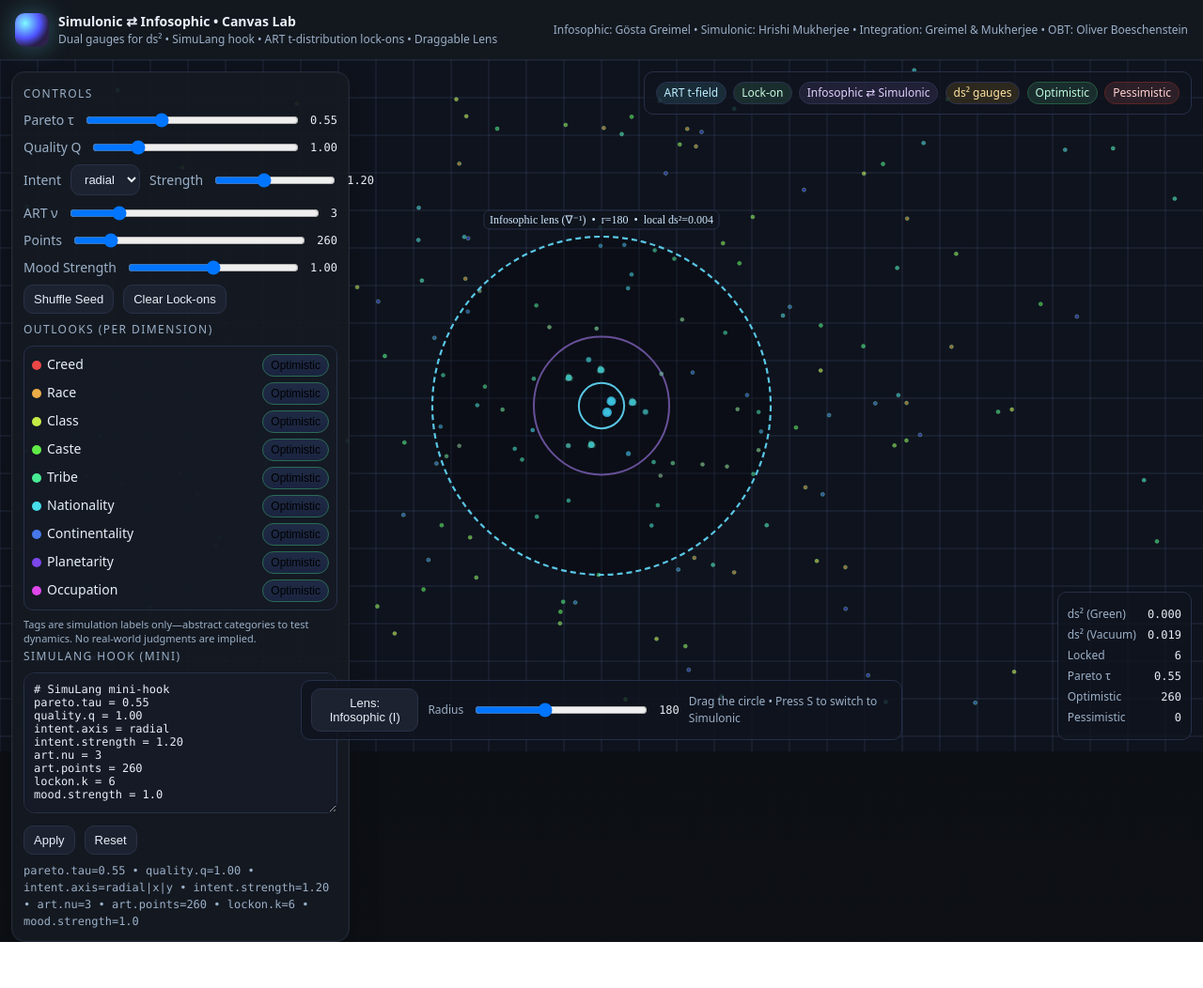
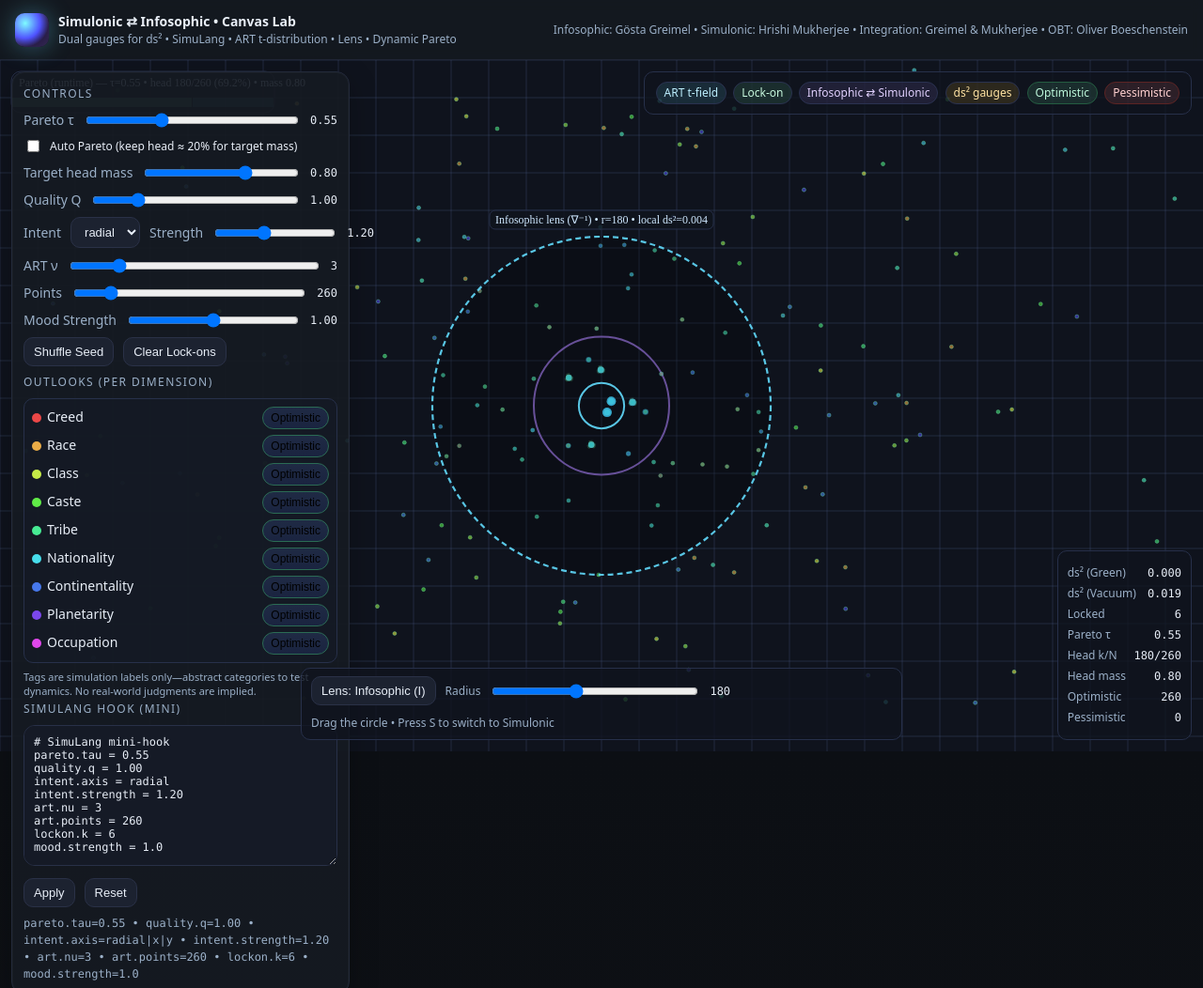
Before and after one commit to SirHrishiMukherjee/krugernp, a plain HTML site: page index.html in a window 1280 px wide. Shown: the top 1052 px of the page at 94% size. Before the commit the page ends 1003 px from the top, so only its background shows below. Drawn offline with Linux system fonts and the light colour scheme.

Commit message:
Added runtime Pareto.

```diff
--- a/index.html
+++ b/index.html
@@ -3,7 +3,7 @@
 <head>
 <meta charset="utf-8" />
 <meta name="viewport" content="width=device-width,initial-scale=1" />
-<title>Simulonic ⇄ Infosophic • Canvas Lab + Lens</title>
+<title>Simulonic ⇄ Infosophic • Canvas Lab + Lens + Dynamic Pareto</title>
 <style>
   :root{
     --bg:#0f1115; --panel:#161a22; --card:#1c2230; --text:#e8eef7; --muted:#9bb0c8;
@@ -35,7 +35,7 @@
   .btn:hover{border-color:#3a425e}
   .mono{font-family:ui-monospace,SFMono-Regular,Menlo,Consolas,monospace; font-size:12px}
   textarea.code{
-    width:100%; min-height:150px; resize:vertical; border:1px solid #283048; border-radius:12px; background:#151a26; color:var(--text); padding:10px; outline:none;
+    width:100%; min-height:150px; resize:vertical; border:1px solid #283048; border-radius:12px; background:#151a26; color:#e8eef7; padding:10px; outline:none;
   }
   .legend{
     position:absolute; right:12px; top:12px; background:rgba(16,20,30,.78); padding:8px 10px; border:1px solid #27304a; border-radius:10px; font-size:12px;
@@ -70,8 +70,9 @@
   .lensHUD{
     position:absolute; left:50%; transform:translateX(-50%); bottom:12px;
     background:rgba(16,20,30,.78); padding:8px 10px; border:1px solid #27304a; border-radius:10px; font-size:12px;
-    display:flex; gap:10px; align-items:center;
+    display:flex; gap:10px; align-items:center; flex-wrap:wrap;
   }
+  .chk{display:flex; align-items:center; gap:8px; font-size:12px}
 </style>
 </head>
 <body>
@@ -80,7 +81,7 @@
       <div class="logo" title="Simulonic ⇄ Infosophic"></div>
       <div>
         <div class="title">Simulonic ⇄ Infosophic • Canvas Lab</div>
-        <div class="sub">Dual gauges for ds² • SimuLang hook • ART t-distribution lock-ons • Draggable Lens</div>
+        <div class="sub">Dual gauges for ds² • SimuLang • ART t-distribution • Lens • Dynamic Pareto</div>
       </div>
     </div>
     <div class="sub">Infosophic: Gösta Greimel • Simulonic: Hrishi Mukherjee • Integration: Greimel & Mukherjee • OBT: Oliver Boeschenstein</div>
@@ -93,6 +94,12 @@
     <div class="panel" id="ctrlPanel">
       <div class="h">Controls</div>
       <div class="row"><span class="muted">Pareto τ</span><input id="rngTau" type="range" min="0.05" max="1.5" step="0.01"><span class="mono" id="labTau"></span></div>
+      <div class="row chk">
+        <input id="chkAutoPareto" type="checkbox" />
+        <label for="chkAutoPareto">Auto Pareto (keep head ≈ 20% for target mass)</label>
+      </div>
+      <div class="row"><span class="muted">Target head mass</span><input id="rngTargetMass" type="range" min="0.50" max="0.95" step="0.01" style="flex:1"><span class="mono" id="labTargetMass"></span></div>
+
       <div class="row"><span class="muted">Quality Q</span><input id="rngQ" type="range" min="0.5" max="3" step="0.05"><span class="mono" id="labQ"></span></div>
       <div class="row"><span class="muted">Intent</span>
         <select id="selAxis" class="btn">
@@ -135,6 +142,8 @@
       <div class="statLine"><span class="muted">ds² (Vacuum)</span><span class="mono" id="statV">0.000</span></div>
       <div class="statLine"><span class="muted">Locked</span><span class="mono" id="statL">0</span></div>
       <div class="statLine"><span class="muted">Pareto τ</span><span class="mono" id="statT">0.00</span></div>
+      <div class="statLine"><span class="muted">Head k/N</span><span class="mono" id="statK">0/0</span></div>
+      <div class="statLine"><span class="muted">Head mass</span><span class="mono" id="statMass">0.00</span></div>
       <div class="statLine"><span class="muted">Optimistic</span><span class="mono" id="statPos">0</span></div>
       <div class="statLine"><span class="muted">Pessimistic</span><span class="mono" id="statNeg">0</span></div>
     </div>
@@ -183,7 +192,7 @@ lockon.k = 6
 mood.strength = 1.0
 `;
 function parseSimuLang(src){
-  const cfg = { paretoTau:0.55, qualityQ:1.0, intentAxis:'radial', intentStrength:1.2, artNu:3, artPoints:260, lockTopK:6, moodStrength:1.0 };
+  const cfg = { paretoTau:0.55, qualityQ:1.0, intentAxis:'radial', intentStrength:1.2, artNu:3, artPoints:260, lockTopK:6, moodStrength:1.0, autoPareto:false, targetMass:0.80 };
   const lines = src.split('\n').map(s=>s.trim()).filter(Boolean);
   for(const l of lines){
     const m = l.match(/^([a-z.]+)\s*=\s*([^\#]+)(?:\#.*)?$/i); if(!m) continue;
@@ -196,6 +205,8 @@ function parseSimuLang(src){
     if(k==='art.points') cfg.artPoints = Math.max(10, Math.min(5000, parseInt(v)));
     if(k==='lockon.k') cfg.lockTopK = Math.max(0, parseInt(v));
     if(k==='mood.strength') cfg.moodStrength = Math.max(0, parseFloat(v));
+    if(k==='auto.pareto') cfg.autoPareto = (''+v).toLowerCase().trim() === 'true';
+    if(k==='target.mass') cfg.targetMass = Math.min(0.95, Math.max(0.5, parseFloat(v)));
   }
   return cfg;
 }
@@ -216,53 +227,30 @@ const ctx = stage.getContext('2d');
 const E = {
   tau: rngTau, q: rngQ, intent: rngIntent, axis: selAxis, nu: rngNu, pts: rngPts, mood: rngMood,
   labTau, labQ, labIntent, labNu, labPts, labMood,
-  statG, statV, statL, statT, statPos, statNeg,
+  statG, statV, statL, statT, statPos, statNeg, statK, statMass,
   simTxt: simTxt, btnApply, btnReset, btnShuffle, btnClear,
   outlookGrid: outlookGrid,
-  btnLensMode: btnLensMode, rngLensR: rngLensR, labLensR: labLensR
+  btnLensMode: btnLensMode, rngLensR: rngLensR, labLensR: labLensR,
+  chkAutoPareto: chkAutoPareto, rngTargetMass: rngTargetMass, labTargetMass: labTargetMass
 };
 E.simTxt.value = defaultSimuLang;
 
-/* ---------- Lens (draggable x-ray) ---------- */
-const lens = {
-  x: stage.clientWidth/2,
-  y: stage.clientHeight/2,
-  r: 180,
-  mode: 'infosophic', // 'infosophic' | 'simulonic'
-  dragging: false,
-  offsetX: 0, offsetY: 0
-};
-E.rngLensR.value = lens.r; E.labLensR.textContent = lens.r;
-
-function setLensMode(next){
-  lens.mode = next;
-  E.btnLensMode.textContent = next==='infosophic' ? 'Lens: Infosophic (I)' : 'Lens: Simulonic (S)';
-}
-E.btnLensMode.addEventListener('click', ()=>{
-  setLensMode(lens.mode==='infosophic' ? 'simulonic' : 'infosophic');
-});
-document.addEventListener('keydown', (e)=>{
-  if(e.key==='i' || e.key==='I') setLensMode('infosophic');
-  if(e.key==='s' || e.key==='S') setLensMode('simulonic');
-});
-E.rngLensR.addEventListener('input', (e)=>{
-  lens.r = parseInt(e.target.value,10); E.labLensR.textContent = lens.r;
-});
-
-stage.addEventListener('mousedown', (e)=>{
-  const rect = stage.getBoundingClientRect(); const x=e.clientX-rect.left, y=e.clientY-rect.top;
-  const dx=x-lens.x, dy=y-lens.y; if(Math.hypot(dx,dy) <= lens.r){ lens.dragging=true; lens.offsetX=dx; lens.offsetY=dy; }
-});
+/* ---------- Lens ---------- */
+const lens = { x: stage.clientWidth/2, y: stage.clientHeight/2, r: 180, mode: 'infosophic', dragging:false, offsetX:0, offsetY:0 };
+rngLensR.value = lens.r; labLensR.textContent = lens.r;
+function setLensMode(next){ lens.mode = next; btnLensMode.textContent = next==='infosophic' ? 'Lens: Infosophic (I)' : 'Lens: Simulonic (S)'; }
+btnLensMode.addEventListener('click', ()=> setLensMode(lens.mode==='infosophic' ? 'simulonic' : 'infosophic'));
+document.addEventListener('keydown', (e)=>{ if(e.key.toLowerCase()==='i') setLensMode('infosophic'); if(e.key.toLowerCase()==='s') setLensMode('simulonic'); });
+rngLensR.addEventListener('input', (e)=>{ lens.r = parseInt(e.target.value,10); labLensR.textContent = lens.r; });
+stage.addEventListener('mousedown', (e)=>{ const r=stage.getBoundingClientRect(); const x=e.clientX-r.left, y=e.clientY-r.top; const dx=x-lens.x, dy=y-lens.y; if(Math.hypot(dx,dy)<=lens.r){ lens.dragging=true; lens.offsetX=dx; lens.offsetY=dy; }});
 window.addEventListener('mouseup', ()=>{ lens.dragging=false; });
-window.addEventListener('mousemove', (e)=>{
-  if(!lens.dragging) return;
-  const rect = stage.getBoundingClientRect(); let x=e.clientX-rect.left, y=e.clientY-rect.top;
-  lens.x = x - lens.offsetX; lens.y = y - lens.offsetY;
-});
+window.addEventListener('mousemove', (e)=>{ if(!lens.dragging) return; const r=stage.getBoundingClientRect(); lens.x = e.clientX-r.left - lens.offsetX; lens.y = e.clientY-r.top - lens.offsetY; });
 
 /* ---------- UI wiring ---------- */
 function syncControls(){
   E.tau.value = cfg.paretoTau; E.labTau.textContent = cfg.paretoTau.toFixed(2);
+  E.chkAutoPareto.checked = cfg.autoPareto;
+  E.rngTargetMass.value = cfg.targetMass; E.labTargetMass.textContent = cfg.targetMass.toFixed(2);
   E.q.value = cfg.qualityQ; E.labQ.textContent = cfg.qualityQ.toFixed(2);
   E.intent.value = cfg.intentStrength; E.labIntent.textContent = cfg.intentStrength.toFixed(2);
   E.axis.value = cfg.intentAxis;
@@ -274,16 +262,16 @@ function syncControls(){
 syncControls();
 
 function buildOutlookGrid(){
-  E.outlookGrid.innerHTML = '';
+  outlookGrid.innerHTML = '';
   DIMENSIONS.forEach((d,i)=>{
     const label = document.createElement('div');
     const sw = document.createElement('span'); sw.className='swatch'; sw.style.background = `hsl(${hueForDim(i)} 80% 60%)`;
     label.appendChild(sw); label.appendChild(document.createTextNode(d));
-    const btn = document.createElement('button');
-    const isPos = outlook[d]>=0; btn.className='toggle ' + (isPos?'pos':'neg'); btn.textContent=isPos?'Optimistic':'Pessimistic';
+    const btn = document.createElement('button'); const isPos = outlook[d]>=0;
+    btn.className='toggle ' + (isPos?'pos':'neg'); btn.textContent=isPos?'Optimistic':'Pessimistic';
     btn.title = `Toggle outlook for ${d}`;
     btn.addEventListener('click', ()=>{ outlook[d]=(outlook[d]>=0)?-1:+1; buildOutlookGrid(); buildART(); });
-    E.outlookGrid.appendChild(label); E.outlookGrid.appendChild(btn);
+    outlookGrid.appendChild(label); outlookGrid.appendChild(btn);
   });
 }
 buildOutlookGrid();
@@ -308,15 +296,40 @@ function buildART(){
   }
   const maxS = points.reduce((m,p)=>Math.max(m,p.sal),1e-6);
   for(const p of points){ p.sal/=maxS; }
-  weights = softmax(points.map(p=>p.sal), Math.max(0.05,cfg.paretoTau));
-  // auto top-K lock-ons
+  recomputeWeights(); // uses cfg.paretoTau
   if(cfg.lockTopK>0){
     const top=[...points.map((p,i)=>[p.sal,i])].sort((a,b)=>b[0]-a[0]).slice(0,cfg.lockTopK).map(x=>x[1]);
     for(const i of top) lockSet.add(i);
   }
   E.statPos.textContent = pos; E.statNeg.textContent = neg;
 }
-buildART();
+function recomputeWeights(){
+  weights = softmax(points.map(p=>p.sal), Math.max(0.05,cfg.paretoTau));
+}
+
+/* ---------- Dynamic Pareto control ---------- */
+function headStatsForTarget(targetMass){
+  // Sort weights desc; find smallest k with cumulative mass ≥ targetMass
+  const arr = weights.map((w,i)=>[w,i]).sort((a,b)=>b[0]-a[0]);
+  let cum=0, k=0;
+  for(k=0;k<arr.length;k++){ cum += arr[k][0]; if(cum>=targetMass) break; }
+  const headFrac = (k+1)/Math.max(1,weights.length);
+  return {k: k+1, headFrac, mass: cum};
+}
+function autoAdjustTau(dtSec){
+  // target: headFrac ≈ 0.20 (for default 80/20), but computed from targetMass so we don't hardcode 0.20
+  const targetMass = cfg.targetMass; // e.g., 0.80
+  const {headFrac} = headStatsForTarget(targetMass);
+  const targetHeadFrac = 0.20; // can also be made a slider if you want
+  const error = headFrac - targetHeadFrac; // positive => head too large -> decrease τ to sharpen
+  const gain = 1.0; // base gain
+  const step = -gain * error * dtSec; // negative error increases τ (softer); positive error decreases τ (sharper)
+  cfg.paretoTau = Math.min(1.5, Math.max(0.05, cfg.paretoTau + step));
+  // re-sync labels and slider
+  E.tau.value = cfg.paretoTau; E.labTau.textContent = cfg.paretoTau.toFixed(2); E.statT.textContent = cfg.paretoTau.toFixed(2);
+  // recompute weights with new τ
+  recomputeWeights();
+}
 
 /* ---------- Gauges (global) ---------- */
 function computeDS2Dual(lockedIdx){
@@ -338,85 +351,94 @@ function computeDS2Dual(lockedIdx){
   return { g: squash(dsG), v: squash(dsV) };
 }
 
-/* ---------- Lens rendering helpers ---------- */
-/* Fast local “x-ray”: score each point by kernel-with-center only (O(n)), clip to circle. */
+/* ---------- Lens helpers ---------- */
 function lensScores(){
   const cx=lens.x, cy=lens.y, r=lens.r;
-  const useK = (a)=>Math.exp(-((a.x-cx)**2 + (a.y-cy)**2)/3000);     // Green-ish
-  const useG = (a)=>1/(Math.hypot(a.x-cx, a.y-cy)+1e-3);            // inverse-gradient
+  const useK = (a)=>Math.exp(-((a.x-cx)**2 + (a.y-cy)**2)/3000);
+  const useG = (a)=>1/(Math.hypot(a.x-cx, a.y-cy)+1e-3);
   const kernel = lens.mode==='infosophic' ? useK : useG;
 
   let scores = new Float32Array(points.length);
   let sum=0;
   for(let i=0;i<points.length;i++){
-    const p=points[i]; const dx=p.x-cx, dy=p.y-cy; const inside = (dx*dx+dy*dy)<=r*r;
-    if(!inside) { scores[i]=0; continue; }
+    const p=points[i]; const dx=p.x-cx, dy=p.y-cy; const inside=(dx*dx+dy*dy)<=r*r;
+    if(!inside){ scores[i]=0; continue; }
     const s = (weights[i]/Math.max(0.5,cfg.qualityQ)) * kernel(p);
-    scores[i]=s; sum += s;
+    scores[i]=s; sum+=s;
   }
-  // normalize for color scale and a local ds² readout
   const maxScore = Math.max(1e-6, ...scores);
   for(let i=0;i<scores.length;i++) scores[i]/=maxScore;
-  // pseudo local ds² (squashed total intensity)
   const dsLocal = 1 - Math.exp(-sum/20);
   return {scores, dsLocal};
 }
-
 function drawLensOverlay(scores){
   const r=lens.r, cx=lens.x, cy=lens.y;
-  // Clip to circle
-  ctx.save();
-  ctx.beginPath(); ctx.arc(cx,cy,r,0,Math.PI*2); ctx.clip();
-
-  // Subtle darken background inside lens
-  ctx.fillStyle = 'rgba(0,0,0,.25)';
-  ctx.fillRect(cx-r-2, cy-r-2, r*2+4, r*2+4);
-
-  // Heat overlay for points inside lens
+  ctx.save(); ctx.beginPath(); ctx.arc(cx,cy,r,0,Math.PI*2); ctx.clip();
+  ctx.fillStyle='rgba(0,0,0,.25)'; ctx.fillRect(cx-r-2, cy-r-2, r*2+4, r*2+4);
   for(let i=0;i<points.length;i++){
-    const s=scores[i]; if(s<=0) continue;
-    const p=points[i];
-    // color ramp: Infosophic → cyan/blue, Simulonic → gold/orange
-    let col;
-    if(lens.mode==='infosophic'){
-      const a=.25 + .55*s; col = `hsla(195, 90%, 60%, ${a})`; // teal
-    }else{
-      const a=.25 + .55*s; col = `hsla(40, 95%, 60%, ${a})`;  // amber
-    }
-    ctx.beginPath(); ctx.fillStyle=col; ctx.arc(p.x, p.y, 2 + 3*s, 0, Math.PI*2); ctx.fill();
+    const s=scores[i]; if(s<=0) continue; const p=points[i];
+    const a=.25 + .55*s; const col = (lens.mode==='infosophic') ? `hsla(195, 90%, 60%, ${a})` : `hsla(40, 95%, 60%, ${a})`;
+    ctx.beginPath(); ctx.fillStyle=col; ctx.arc(p.x,p.y, 2+3*s,0,Math.PI*2); ctx.fill();
   }
-
-  // Inner ellipse = local ds² readout
-  const {dsLocal} = lensScores(); // recompute tiny scalar (cheap)
+  const {dsLocal} = lensScores();
   ctx.strokeStyle = lens.mode==='infosophic' ? 'rgba(97,218,251,.9)' : 'rgba(251,191,36,.9)';
-  ctx.lineWidth = 2;
-  ctx.beginPath(); ctx.ellipse(cx, cy, 40*(.6+.8*dsLocal), 40*(.6+.8*dsLocal), 0, 0, Math.PI*2); ctx.stroke();
-
+  ctx.lineWidth=2; ctx.beginPath(); ctx.ellipse(cx,cy, 40*(.6+.8*dsLocal), 40*(.6+.8*dsLocal), 0,0,Math.PI*2); ctx.stroke();
   ctx.restore();
 
-  // Lens rim + label
-  ctx.beginPath();
-  ctx.lineWidth = 2.2;
-  ctx.setLineDash([6,4]);
+  ctx.beginPath(); ctx.setLineDash([6,4]); ctx.lineWidth=2.2;
   ctx.strokeStyle = lens.mode==='infosophic' ? 'rgba(97,218,251,.9)' : 'rgba(251,191,36,.9)';
-  ctx.arc(cx, cy, r, 0, Math.PI*2); ctx.stroke();
-  ctx.setLineDash([]);
+  ctx.arc(cx,cy,r,0,Math.PI*2); ctx.stroke(); ctx.setLineDash([]);
 
-  ctx.fillStyle = 'rgba(16,20,30,.85)';
-  ctx.strokeStyle = '#27304a';
-  ctx.lineWidth = 1;
+  ctx.fillStyle='rgba(16,20,30,.85)'; ctx.strokeStyle='#27304a'; ctx.lineWidth=1;
   const label = lens.mode==='infosophic' ? 'Infosophic lens (∇⁻¹)' : 'Simulonic lens (∇¹)⁻¹';
   const metrics = lensScores();
-  const text = `${label}  •  r=${r}  •  local ds²=${metrics.dsLocal.toFixed(3)}`;
-  ctx.font = '12px ui-monospace';
-  const w = ctx.measureText(text).width + 12, h=20;
+  const text = `${label} • r=${r} • local ds²=${metrics.dsLocal.toFixed(3)}`;
+  ctx.font='12px ui-monospace'; const w=ctx.measureText(text).width+12, h=20;
   ctx.beginPath(); ctx.roundRect(cx - w/2, cy - r - 28, w, h, 6); ctx.fill(); ctx.stroke();
-  ctx.fillStyle = '#cfe8ff';
-  ctx.fillText(text, cx - w/2 + 6, cy - r - 14);
+  ctx.fillStyle='#cfe8ff'; ctx.fillText(text, cx - w/2 + 6, cy - r - 14);
+}
+
+/* ---------- Pareto bar overlay (runtime) ---------- */
+function drawParetoBar(){
+  if(weights.length===0) return;
+  const x = 12, y = 12, W = 280, H = 44;
+  ctx.save();
+  ctx.fillStyle='rgba(16,20,30,.78)'; ctx.strokeStyle='#27304a'; ctx.lineWidth=1;
+  ctx.beginPath(); ctx.roundRect(x,y,W,H,10); ctx.fill(); ctx.stroke();
+
+  // Sorted weights, cumulative
+  const arr = weights.slice().sort((a,b)=>b-a);
+  let cum=0; const target = cfg.targetMass;
+  let kStar = arr.length;
+  for(let i=0;i<arr.length;i++){ cum += arr[i]; if(cum>=target){ kStar=i+1; break; } }
+  const headFrac = kStar/arr.length;
+  const headW = Math.max(1, Math.floor(W*headFrac));
+
+  // head area
+  ctx.fillStyle='rgba(110,231,166,.35)'; ctx.fillRect(x+1, y+H-16, headW-2, 10);
+  // tail area
+  ctx.fillStyle='rgba(97,218,251,.25)'; ctx.fillRect(x+headW, y+H-16, W-headW-1, 10);
+
+  // labels
+  ctx.fillStyle='#cfe8ff'; ctx.font='12px ui-monospace';
+  ctx.fillText(`Pareto (runtime) — τ=${cfg.paretoTau.toFixed(2)} • head ${kStar}/${arr.length} (${(headFrac*100).toFixed(1)}%) • mass ${Math.min(cum,1).toFixed(2)}`, x+8, y+16);
+  ctx.restore();
+
+  // stats panel mirrors
+  E.statK.textContent = `${kStar}/${arr.length}`;
+  E.statMass.textContent = Math.min(cum,1).toFixed(2);
 }
 
 /* ---------- Render loop ---------- */
-function render(){
+let lastT = performance.now();
+function render(tNow){
+  const dtSec = Math.min(0.1, (tNow - lastT)/1000); lastT = tNow;
+
+  // Auto Pareto control
+  if(cfg.autoPareto && points.length>0){
+    autoAdjustTau(dtSec); // adapts τ to maintain ~80/20 (or chosen mass)
+  }
+
   const W=stage.clientWidth, H=stage.clientHeight;
   ctx.clearRect(0,0,W,H);
   ctx.fillStyle='#0f131d'; ctx.fillRect(0,0,W,H);
@@ -457,9 +479,12 @@ function render(){
     if(p.mood>=0) posCount++; else negCount++;
   }
 
-  // lens overlay (after base points)
+  // lens overlay
   const {scores} = lensScores();
   drawLensOverlay(scores);
+
+  // dynamic Pareto bar (runtime)
+  drawParetoBar();
 
   // stats
   E.statG.textContent = ds.g.toFixed(3);
@@ -475,32 +500,33 @@ requestAnimationFrame(render);
 /* ---------- Interaction ---------- */
 stage.addEventListener('click', (e)=>{
   const rect=stage.getBoundingClientRect(); const x=e.clientX-rect.left, y=e.clientY-rect.top;
-  // if click inside lens, do not toggle lock (just move via drag); otherwise lock nearest
-  const inside = Math.hypot(x-lens.x, y-lens.y) <= lens.r;
-  if(inside) return;
+  const inside = Math.hypot(x-lens.x, y-lens.y) <= lens.r; if(inside) return;
   let best=-1, bd=1e9;
-  for(let i=0;i<points.length;i++){
-    const dx=points[i].x-x, dy=points[i].y-y, d=dx*dx+dy*dy; if(d<bd){ bd=d; best=i; }
-  }
+  for(let i=0;i<points.length;i++){ const dx=points[i].x-x, dy=points[i].y-y, d=dx*dx+dy*dy; if(d<bd){ bd=d; best=i; } }
   if(best>=0){ if(lockSet.has(best)) lockSet.delete(best); else lockSet.add(best); }
 });
 
 /* ---------- Control events ---------- */
-E.tau.addEventListener('input', e=>{ cfg.paretoTau=parseFloat(e.target.value); E.labTau.textContent=cfg.paretoTau.toFixed(2); E.statT.textContent=cfg.paretoTau.toFixed(2); weights=softmax(points.map(p=>p.sal), Math.max(0.05,cfg.paretoTau)); });
-E.q.addEventListener('input', e=>{ cfg.qualityQ=parseFloat(e.target.value); E.labQ.textContent=cfg.qualityQ.toFixed(2); });
-E.intent.addEventListener('input', e=>{ cfg.intentStrength=parseFloat(e.target.value); E.labIntent.textContent=cfg.intentStrength.toFixed(2); buildART(); });
-E.axis.addEventListener('change', e=>{ cfg.intentAxis=e.target.value; buildART(); });
-E.nu.addEventListener('input', e=>{ cfg.artNu=parseInt(e.target.value,10); E.labNu.textContent=cfg.artNu; buildART(); });
-E.pts.addEventListener('input', e=>{ cfg.artPoints=parseInt(e.target.value,10); E.labPts.textContent=cfg.artPoints; lockSet.clear(); buildART(); });
-E.mood.addEventListener('input', e=>{ cfg.moodStrength=parseFloat(e.target.value); E.labMood.textContent=cfg.moodStrength.toFixed(2); buildART(); });
+rngTau.addEventListener('input', e=>{ cfg.paretoTau=parseFloat(e.target.value); labTau.textContent=cfg.paretoTau.toFixed(2); statT.textContent=cfg.paretoTau.toFixed(2); recomputeWeights(); });
+rngQ.addEventListener('input', e=>{ cfg.qualityQ=parseFloat(e.target.value); labQ.textContent=cfg.qualityQ.toFixed(2); });
+rngIntent.addEventListener('input', e=>{ cfg.intentStrength=parseFloat(e.target.value); labIntent.textContent=cfg.intentStrength.toFixed(2); buildART(); });
+selAxis.addEventListener('change', e=>{ cfg.intentAxis=e.target.value; buildART(); });
+rngNu.addEventListener('input', e=>{ cfg.artNu=parseInt(e.target.value,10); labNu.textContent=cfg.artNu; buildART(); });
+rngPts.addEventListener('input', e=>{ cfg.artPoints=parseInt(e.target.value,10); labPts.textContent=cfg.artPoints; lockSet.clear(); buildART(); });
+rngMood.addEventListener('input', e=>{ cfg.moodStrength=parseFloat(e.target.value); labMood.textContent=cfg.moodStrength.toFixed(2); buildART(); });
 
-E.btnShuffle.addEventListener('click', ()=>{ seed=(seed*1664525+1013904223)>>>0; lockSet.clear(); buildART(); });
-E.btnClear.addEventListener('click', ()=>{ lockSet.clear(); });
+btnShuffle.addEventListener('click', ()=>{ seed=(seed*1664525+1013904223)>>>0; lockSet.clear(); buildART(); });
+btnClear.addEventListener('click', ()=>{ lockSet.clear(); });
 
-E.btnApply.addEventListener('click', ()=>{ const parsed=parseSimuLang(E.simTxt.value); cfg={...cfg,...parsed}; syncControls(); lockSet.clear(); buildART(); });
-E.btnReset.addEventListener('click', ()=>{ E.simTxt.value=defaultSimuLang; cfg=parseSimuLang(E.simTxt.value); syncControls(); lockSet.clear(); buildART(); });
+btnApply.addEventListener('click', ()=>{ const parsed=parseSimuLang(simTxt.value); cfg={...cfg,...parsed}; syncControls(); lockSet.clear(); buildART(); });
+btnReset.addEventListener('click', ()=>{ simTxt.value=defaultSimuLang; cfg=parseSimuLang(simTxt.value); syncControls(); lockSet.clear(); buildART(); });
 
-/* ---------- Outlook grid init ---------- */
+chkAutoPareto.addEventListener('change', (e)=>{ cfg.autoPareto = e.target.checked; });
+rngTargetMass.addEventListener('input', (e)=>{ cfg.targetMass = parseFloat(e.target.value); labTargetMass.textContent = cfg.targetMass.toFixed(2); });
+
+/* ---------- First-time setup ---------- */
+buildART();
+labTargetMass.textContent = cfg.targetMass.toFixed(2);
 </script>
 </body>
 </html>
```
